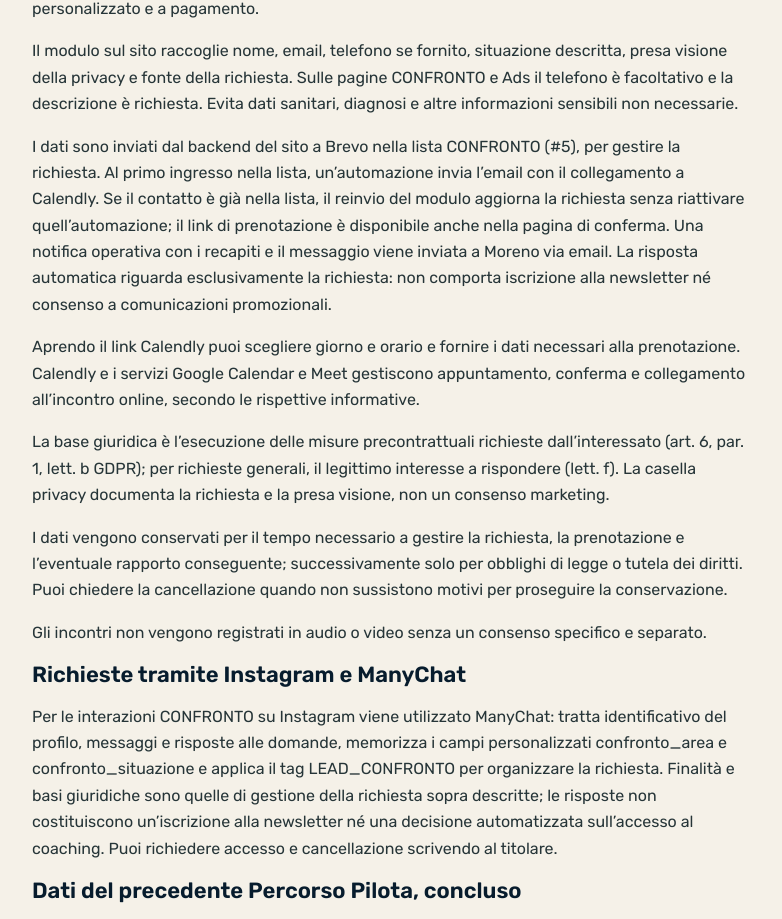
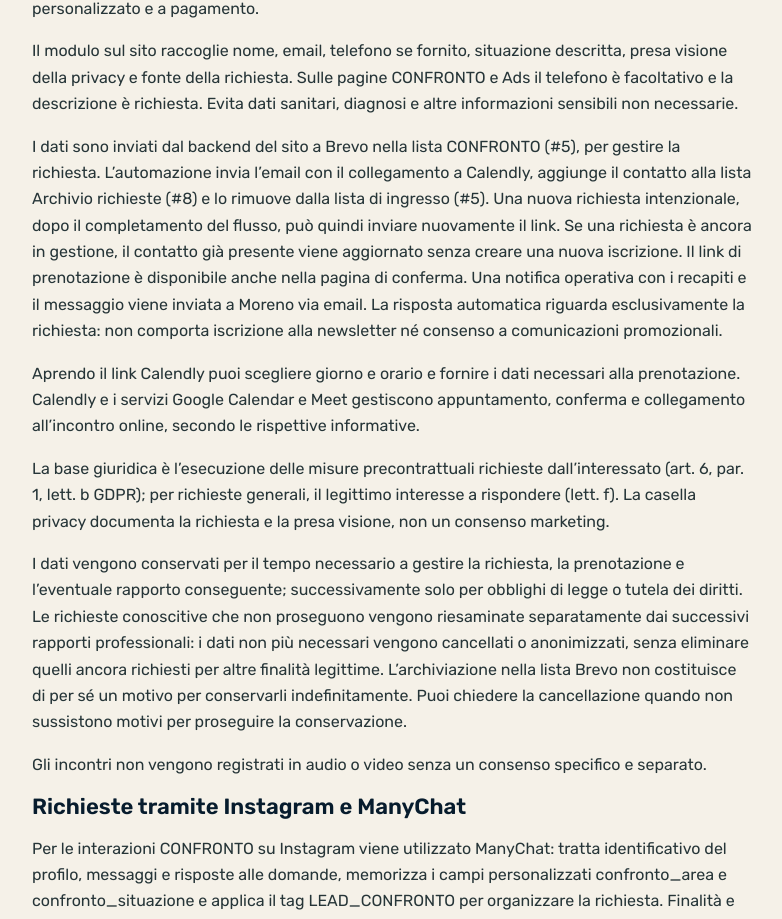
Before and after one commit to MorenoFunari/moreno-funari-website, a Next.js app: page /privacy-policy in a window 1280 px wide. Shown: the part 2614-3533 px from the top of the page, without its empty margins (72-854 px from the left). Built offline with nearby package versions, Linux system fonts and the light colour scheme; no server answers.

Commit message:
Align repeat CONFRONTO disclosure with verified archive workflow and define retention review

```diff
--- a/src/app/grazie-confronto/page.tsx
+++ b/src/app/grazie-confronto/page.tsx
@@ -5,4 +5,4 @@ import { createPageMetadata } from "@/lib/seo/metadata";
 import styles from "../conversion-page.module.css";
 
 export const metadata: Metadata = createPageMetadata({ title: "Richiesta ricevuta", description: "Conferma di invio della richiesta CONFRONTO.", path: "/grazie-confronto", noIndex: true });
-export default function GrazieConfrontoPage() { return <main className={styles.page} id="main-content"><section className={styles.hero}><Container className={styles.heroInner}><p className={styles.eyebrow}>CONFRONTO</p><h1>Richiesta ricevuta. Controlla la tua email.</h1><p>Grazie per aver lasciato i tuoi dati. Leggerò personalmente la tua richiesta per capire meglio la situazione che hai raccontato.</p><p>Alla prima richiesta ricevi un’email automatica con il link Calendly. Se non la trovi, controlla Spam e Promozioni. Se hai già inviato una richiesta, puoi usare il link ricevuto oppure prenotare direttamente qui. CONFRONTO è un primo incontro conoscitivo gratuito di 30 minuti, online, senza obbligo di proseguire.</p><ul className={styles.list}><li>Non hai preso nessun impegno.</li><li>Non parte nessun pagamento.</li><li>Non riceverai pressioni per iniziare.</li></ul><div className={styles.actions}><ButtonLink href="https://calendly.com/moreno-funari/30min" external>Prenota il tuo incontro online</ButtonLink><ButtonLink href="/confronto">Rileggi la pagina CONFRONTO</ButtonLink><ButtonLink href="/inizia-da-qui" variant="secondary">Torna a Inizia da qui</ButtonLink></div></Container></section></main>; }
+export default function GrazieConfrontoPage() { return <main className={styles.page} id="main-content"><section className={styles.hero}><Container className={styles.heroInner}><p className={styles.eyebrow}>CONFRONTO</p><h1>Richiesta ricevuta. Controlla la tua email.</h1><p>Grazie per aver lasciato i tuoi dati. Leggerò personalmente la tua richiesta per capire meglio la situazione che hai raccontato.</p><p>Ricevi un’email automatica con il link Calendly. Una nuova richiesta intenzionale può farti ricevere nuovamente il link, dopo la conclusione della precedente. Se non la trovi, controlla Spam e Promozioni. Se hai già inviato una richiesta, puoi usare il link ricevuto oppure prenotare direttamente qui. CONFRONTO è un primo incontro conoscitivo gratuito di 30 minuti, online, senza obbligo di proseguire.</p><ul className={styles.list}><li>Non hai preso nessun impegno.</li><li>Non parte nessun pagamento.</li><li>Non riceverai pressioni per iniziare.</li></ul><div className={styles.actions}><ButtonLink href="https://calendly.com/moreno-funari/30min" external>Prenota il tuo incontro online</ButtonLink><ButtonLink href="/confronto">Rileggi la pagina CONFRONTO</ButtonLink><ButtonLink href="/inizia-da-qui" variant="secondary">Torna a Inizia da qui</ButtonLink></div></Container></section></main>; }
--- a/src/app/privacy-policy/page.tsx
+++ b/src/app/privacy-policy/page.tsx
@@ -188,10 +188,12 @@ export default function PrivacyPolicyPage() {
               il telefono è facoltativo e la descrizione è richiesta. Evita dati sanitari,
               diagnosi e altre informazioni sensibili non necessarie.</p>
             <p>I dati sono inviati dal backend del sito a Brevo nella lista CONFRONTO (#5),
-              per gestire la richiesta. Al primo ingresso nella lista, un’automazione invia
-              l’email con il collegamento a Calendly. Se il contatto è già nella lista,
-              il reinvio del modulo aggiorna la richiesta senza riattivare quell’automazione;
-              il link di prenotazione è disponibile anche nella pagina di conferma.
+              per gestire la richiesta. L’automazione invia l’email con il collegamento a Calendly,
+              aggiunge il contatto alla lista Archivio richieste (#8) e lo rimuove dalla
+              lista di ingresso (#5). Una nuova richiesta intenzionale, dopo il completamento
+              del flusso, può quindi inviare nuovamente il link. Se una richiesta è ancora
+              in gestione, il contatto già presente viene aggiornato senza creare una nuova
+              iscrizione. Il link di prenotazione è disponibile anche nella pagina di conferma.
               Una notifica operativa con i recapiti e il messaggio viene inviata a Moreno via email.
               La risposta automatica riguarda esclusivamente la richiesta: non comporta iscrizione
               alla newsletter né consenso a comunicazioni promozionali.</p>
@@ -204,8 +206,13 @@ export default function PrivacyPolicyPage() {
               la richiesta e la presa visione, non un consenso marketing.</p>
             <p>I dati vengono conservati per il tempo necessario a gestire la richiesta,
               la prenotazione e l’eventuale rapporto conseguente; successivamente solo
-              per obblighi di legge o tutela dei diritti. Puoi chiedere la cancellazione
-              quando non sussistono motivi per proseguire la conservazione.</p>
+              per obblighi di legge o tutela dei diritti. Le richieste conoscitive che non
+              proseguono vengono riesaminate separatamente dai successivi rapporti
+              professionali: i dati non più necessari vengono cancellati o anonimizzati,
+              senza eliminare quelli ancora richiesti per altre finalità legittime.
+              L’archiviazione nella lista Brevo non costituisce di per sé un motivo per
+              conservarli indefinitamente. Puoi chiedere la cancellazione quando non
+              sussistono motivi per proseguire la conservazione.</p>
             <p>Gli incontri non vengono registrati in audio o video senza un consenso specifico e separato.</p>
             <h3 className={styles.subTitle}>Richieste tramite Instagram e ManyChat</h3>
             <p>Per le interazioni CONFRONTO su Instagram viene utilizzato ManyChat:
```
Also changed, not shown: 2 other files (tests, documents, lock files or other folders).
